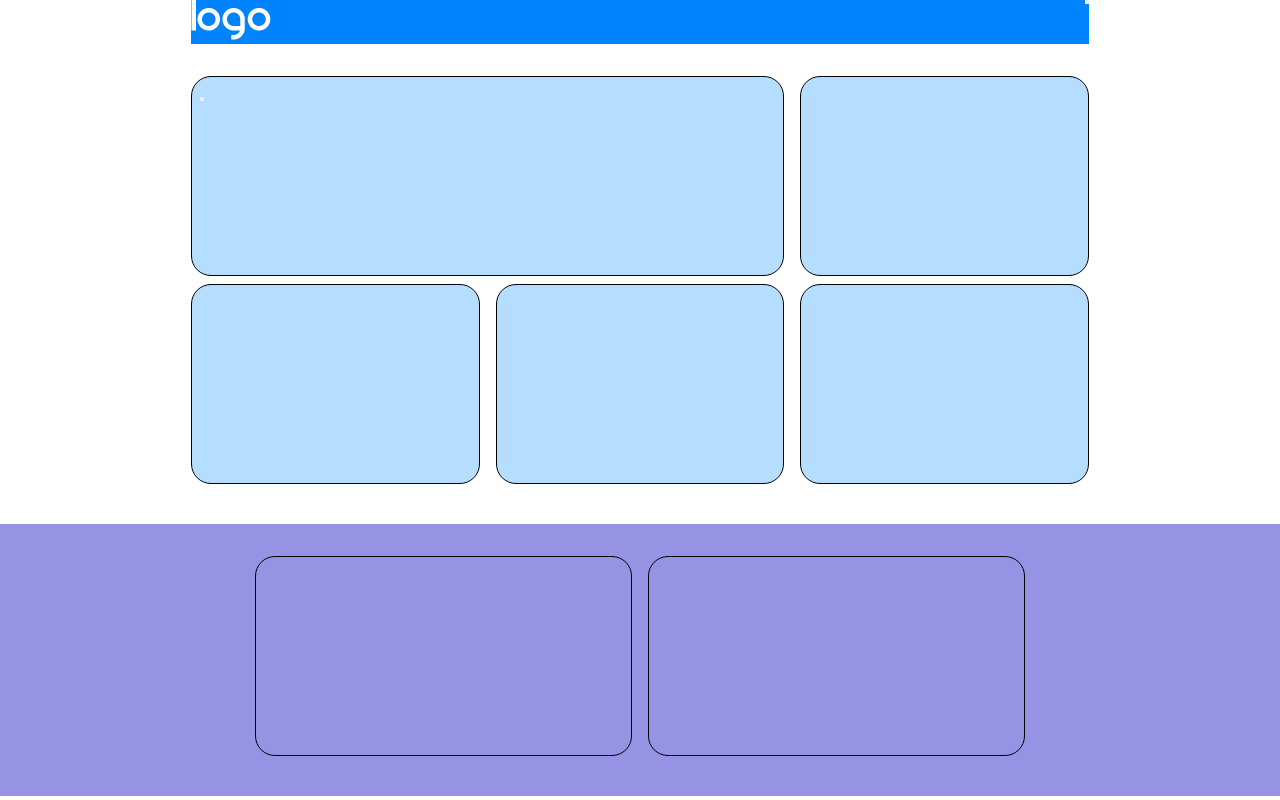
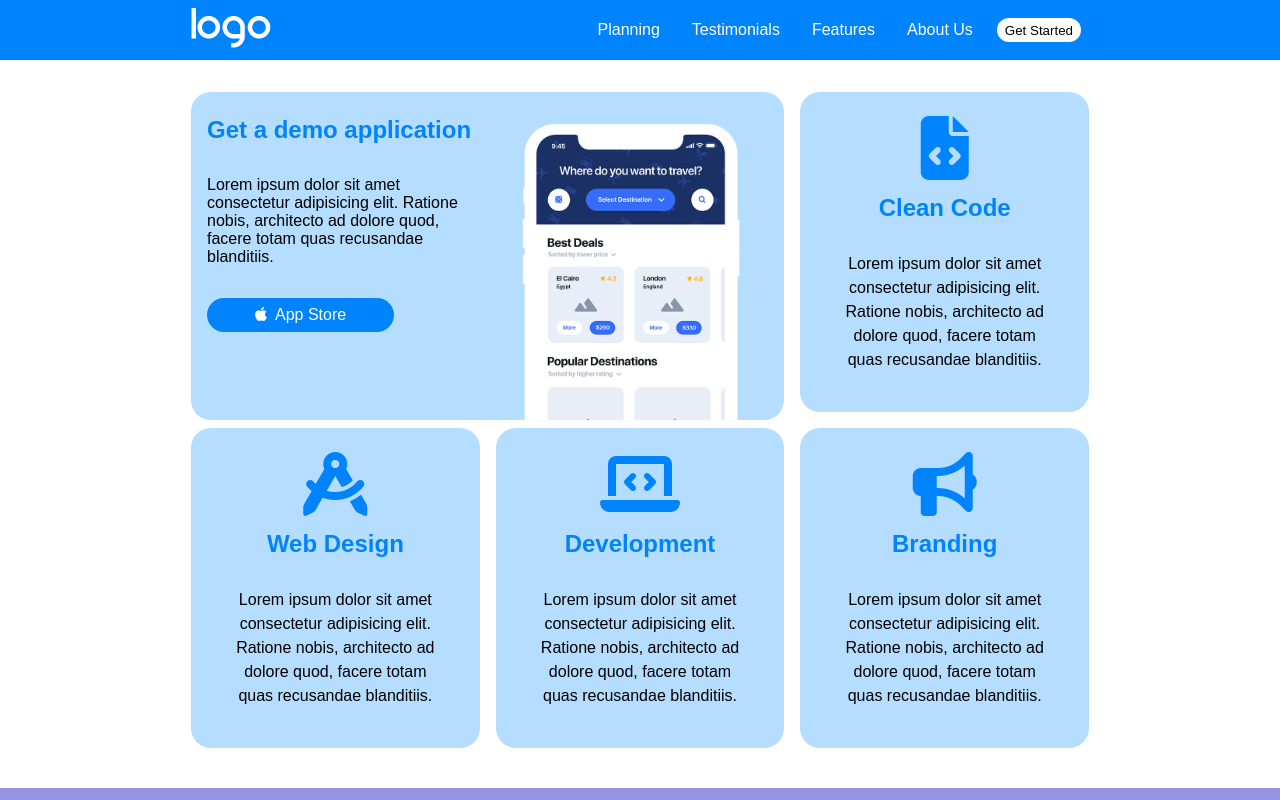
Before and after one commit to HelgaToshkollari/htmlcss-responsive-layout, a plain HTML site: page index.html in a window 1280 px wide. Shown: the top 800 px of the page. Drawn offline with Linux system fonts and the light colour scheme.

Commit message:
adds first section

```diff
--- a/css/style-media.css
+++ b/css/style-media.css
@@ -4,12 +4,25 @@
         flex-basis: 50%;
     }
 
-    .col-100{
+    .col-m-100{
         flex-basis: 100%;
+
+    }
+    .col-m-100{
+        text-align: center;
+        line-height: 1.5rem;
+        padding: 1rem 2rem;
+
+    }
+    .col-m-100 i{
+        color: var(--azure);
+        font-size: 4rem;
+
     }
 
     .col-m-1-3{
         flex-basis: calc(100% / 3);
+
     }
     .col-m-2-3{
         flex-basis: calc(100% / 3 * 2);
@@ -23,7 +36,13 @@
     }
     .col-m-3-4{
         flex-basis: calc(100% / 4 * 3);
+    }
 
+    .img-phone-container img{
+        width: 50%;
+        display: block;
+        object-fit: contain;
+    }
 }
 
 @media screen and ( min-width: 920px ) {
@@ -58,4 +77,16 @@
         padding: 0 4rem;
     }
 
+    .menu-container ul{
+        display: flex;
+    }
+    .menu-icon{
+        display: none;
+    }
+    .img-phone-container img{
+        width: 100%;
+        display: block;
+        object-fit: contain;
+    }
+
 }
--- a/css/style.css
+++ b/css/style.css
@@ -4,6 +4,9 @@
     --blue-bell: #9692E4ff;
     --maximum-yellow-red: #FDC15Fff;
     --jet: #323232ff;
+}
+body{
+    font-family: Arial, Helvetica, sans-serif;
 }
 *{
     margin: 0;
@@ -15,28 +18,73 @@
     margin: 0 auto;
     padding: 0 1rem;
 }
+header{
+    background-color: var(--azure);
+}
 nav{
     display: flex;
     justify-content: space-between;
-     background-color: var(--azure);
+    align-items: center;
+    padding: .5rem 0;
+}
+.btn{
+    border: none;
+    border-radius: 20px;
+    padding: .3rem .5rem;
+}
+.btn-white{
+    background-color: white;
+}
+.btn-blue{
+    background-color: var(--azure);
+    margin-top: 1rem;
+    padding: .5rem 3rem;
+    color: white;
+    font-size: 1rem;
+
 }
 section{
     padding: 2rem 0;
 }
+
 .logo-container img{
     width: 100%;
-
 }
-.menu-container{
-   display: no;
+.menu-icon{
+    color: white;
+    font-size: 1.5rem;
+}
+button i{
+    color: white;
+    font-size: 1rem;
+    margin-right: .5rem;
+}
+.menu-container ul{
+    display: none;
+    align-items: center;
+}
+.menu-container a{
+    text-decoration: none;
+    padding: 0 .5rem;
+    color: white;
 }
 .menu-container li{
-    display: flex;
     list-style: none ;
+    padding: .5rem;
+}
+.info > {
+    padding: 2rem 0;
 }
 .row{
     display: flex;
     flex-wrap: wrap;
+
+}
+h2,p{
+    padding: 1rem 0;
+
+}
+.margin-negative{
     margin: 0 -.5rem;
 }
 .row > *{
@@ -51,8 +99,6 @@ section{
 .card{
     padding: .5rem;
     border-radius: 20px;
-    min-height: 200px;
-    border: 1px solid black;
 }
 .bgc-secondary{
     background-color: var(--blue-bell);
@@ -60,3 +106,24 @@ section{
 .bgc-footer{
     background-color: var(--jet);
 }
+.c-primary{
+    color: var(--azure);
+}
+.img-phone-container{
+    position: relative;
+    bottom: -1rem;
+}
+.img-phone-container img{
+    width: 100%;
+    display: block;
+    object-fit: contain;
+}
+.col-100{
+    text-align: center;
+    line-height: 1.5rem;
+}
+.col-100 i{
+    color: var(--azure);
+    font-size: 4rem;
+
+}
--- a/index.html
+++ b/index.html
@@ -5,6 +5,9 @@
         <meta http-equiv="X-UA-Compatible" content="IE=edge">
         <meta name="viewport" content="width=\, initial-scale=1.0">
         <title>Logo</title>
+        <link rel="stylesheet" href="https://cdnjs.cloudflare.com/ajax/libs/font-awesome/6.2.0/css/all.min.css"
+        integrity="sha512-xh6O/CkQoPOWDdYTDqeRdPCVd1SpvCA9XXcUnZS2FmJNp1coAFzvtCN9BmamE+4aHK8yyUHUSCcJHgXloTyT2A=="
+        crossorigin="anonymous" referrerpolicy="no-referrer" />
         <link rel="stylesheet" href="css/style.css">
         <link rel="stylesheet" href="css/style-media.css">
     </head>
@@ -16,13 +19,17 @@
                         <div class="logo-container">
                             <img src="img/logo.png" alt="">
                         </div>
+
                         <div class="menu-container">
+                            <div class="menu-icon">
+                                <i class="fa-solid fa-bars"></i>
+                            </div>
                             <ul>
-                                <li><a href="#"></a></li>
-                                <li><a href="#"></a> </li>
-                                <li><a href="#"></a> </li>
-                                <li><a href="#"></a> </li>
-                                <li><button></button></li>
+                                <li><a href="#">Planning</a></li>
+                                <li><a href="#">Testimonials</a></li>
+                                <li><a href="#">Features</a></li>
+                                <li><a href="#">About Us</a></li>
+                                <li><button class="btn btn-white">Get Started</button></li>
                             </ul>
                         </div>
                     </nav>
@@ -30,33 +37,38 @@
                 </div>
             </header>
             <section>
-                <div class="container">
+                <div class="container ">
 
-                    <div class="row">
+                    <div class="row margin-negative">
                         <div class="col-m-2-3 col-l-2-3">
                             <div class="card bgc-primary">
                                 <div class="row">
+                                    <div class="col-l-1-2 ">
+                                        <div class="info">
+                                            <h2 class="c-primary">Get a demo application</h2>
+                                            <p>Lorem ipsum dolor sit amet consectetur adipisicing elit. Ratione nobis, architecto ad dolore quod, facere totam quas recusandae blanditiis.</p>
+                                            <button class="btn btn-blue"><i class="fa-brands fa-apple"></i>App Store</button>
+                                        </div>
+
+                                    </div>
+
                                     <div class="col-l-1-2">
-                                        <h2></h2>
-                                        <p></p>
-                                        <button></button>
-                                    </div>
-                                    <div class="col-l-1-2">
-                                        <img src="" alt="">
+                                        <div class="img-phone-container">
+                                             <img src="img/phone.png" alt="">
+                                        </div>
                                     </div>
                                 </div>
                             </div>
                         </div>
-                        <div class="col-m-1-4 col-l-1-3">
+                        <div class="col-m-1-3 col-l-1-3">
                             <div class="card bgc-primary">
                                 <div class="row">
+                                    <div class="col-100 col-m-100">
+                                        <i class="fa-solid fa-file-code"></i>
+                                        <h2 class="c-primary">Clean Code</h2>
+                                        <p>Lorem ipsum dolor sit amet consectetur adipisicing elit. Ratione nobis, architecto ad dolore quod, facere totam quas recusandae blanditiis.</p>
 
-                                </div>
-                            </div>
-                        </div>
-                        <div class="col-m-1-4 col-l-1-3">
-                            <div class="card bgc-primary">
-                                <div class="row">
+                                    </div>
 
                                 </div>
                             </div>
@@ -65,7 +77,24 @@
                         <div class="col-m-1-4 col-l-1-3">
                             <div class="card bgc-primary">
                                 <div class="row">
+                                    <div class="col-100 col-m-100">
+                                        <i class="fa-solid fa-compass-drafting"></i>
+                                        <h2 class="c-primary">Web Design</h2>
+                                        <p>Lorem ipsum dolor sit amet consectetur adipisicing elit. Ratione nobis, architecto ad dolore quod, facere totam quas recusandae blanditiis.</p>
 
+                                    </div>
+                                </div>
+                            </div>
+                        </div>
+                        <div class="col-m-1-4 col-l-1-3">
+                            <div class="card bgc-primary">
+                                <div class="row">
+                                    <div class="col-100 col-m-100">
+                                        <i class="fa-solid fa-laptop-code"></i>
+                                        <h2 class="c-primary">Development</h2>
+                                        <p>Lorem ipsum dolor sit amet consectetur adipisicing elit. Ratione nobis, architecto ad dolore quod, facere totam quas recusandae blanditiis.</p>
+
+                                    </div>
                                 </div>
                             </div>
                         </div>
@@ -73,6 +102,12 @@
                         <div class="col-m-1-4 col-l-1-3">
                             <div class="card bgc-primary">
                                 <div class="row">
+                                    <div class="col-100 col-m-100">
+                                        <i class="fa-solid fa-bullhorn"></i>
+                                        <h2 class="c-primary">Branding</h2>
+                                        <p>Lorem ipsum dolor sit amet consectetur adipisicing elit. Ratione nobis, architecto ad dolore quod, facere totam quas recusandae blanditiis.</p>
+
+                                    </div>
 
                                 </div>
                             </div>
@@ -130,8 +165,8 @@
                 </div>
             </section>
             <section class="bgc-secondary">
-                <div class="container">
-                    <div class="row">
+                <div class="container ">
+                    <div class="row margin-negative">
                         <div>
                             <h1></h1>
                         </div>
```
